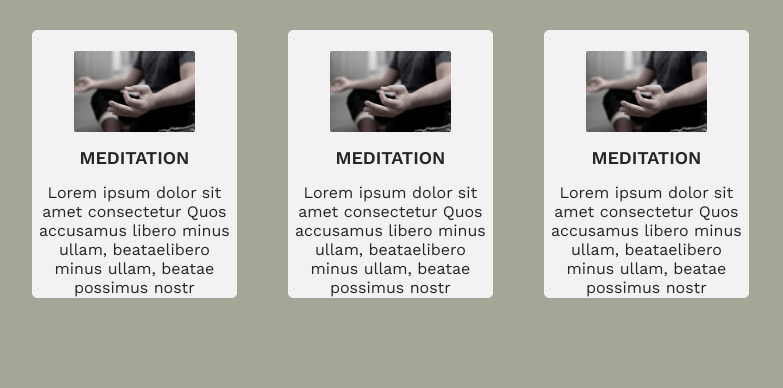
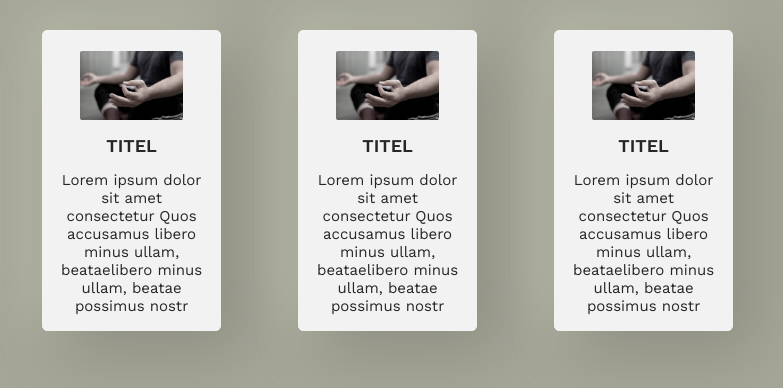
Before and after one commit to dajanaheinze/capstone-project, a React (Create React App) app: page / in a window 1280 px wide. Shown: the top 388 px of the page, without its empty margins (8-791 px from the left). Built offline with nearby package versions, Linux system fonts and the light colour scheme.

Commit message:
Fixed Color Var

```diff
--- a/src/GlobalStyles.js
+++ b/src/GlobalStyles.js
@@ -9,34 +9,21 @@ export default createGlobalStyle`
 body {
     margin:0;
     font-size: 112.5%;
-    background-color: #A5A697;
-    color: #262626;
+    background-color: var(--primary-background);
+    color: var(--primary-text);
+}
 
+ :root {
+    --primary-background: #A5A697;
+    --secendary-background: #F2F2F2;
+    --primary-text: #262626;
+    --primary-border: #F2F2F2;
+    --primary-shadow: #8c8d80;
+    --secendary-shadow: #bebfae;
 
-/* :root {
-    --background-primary: #A5A697;
-    --background-secendary: #F2F2F2;
-    --text-primary: #262626;
-    --border-primary: #F2F2F2;*/
+    --primary-black: #0D0D0D;
+    --primary-anthrazit: #262626;
+    --primary-white:  #F2F2F2;
 
 }
 `
-
-
-
-/*
-Color Theme Swatches in Hex
-.KOTLIC-LAMP-1-hex lightkhaki{ color: #BFBFAA; }
-.KOTLIC-LAMP-2-hex middlkhaki{ color: #A5A697; }
-.KOTLIC-LAMP-3-hex darkkhaki{ color: #73715F; }
-.KOTLIC-LAMP-4-hex white{ color: #F2F2F2; }
-.KOTLIC-LAMP-5-hex black{ color: #0D0D0D; }
-.anthrazit color: #262626;
-*/
-
-/* Color Theme Swatches in Hex
-.dunkelgrauer-Hintergrund-1-hex  { color: #595859; }
-.dunkelgrauer-Hintergrund-2-hex { color: #73663F; }
-.dunkelgrauer-Hintergrund-3-hex { color: #F2F2F2; }
-.dunkelgrauer-Hintergrund-4-hex { color: #A6A6A6; }
-.dunkelgrauer-Hintergrund-5-hex { color: #737373; }*/
--- a/src/TutorialTemplate.js
+++ b/src/TutorialTemplate.js
@@ -7,7 +7,7 @@ export default function TutorialTemplate (){
     return (
     <TutorialWrapper>
         <img src={meditation} alt=""/>
-        <h2>Meditation</h2>
+        <h2>Titel</h2>
         <p>Lorem ipsum dolor sit amet consectetur Quos accusamus libero minus ullam, beataelibero minus ullam, beatae possimus nostr</p>
     </TutorialWrapper>
     )
@@ -15,20 +15,21 @@ export default function TutorialTemplate (){
 
 const TutorialWrapper = styled.div`
     display: grid;
-    border: 1px solid #F2F2F2;
-    background-color: #F2F2F2;
+    border: 1px solid var(--primary-border);
+    background-color: var(--secendary-background);
     border-radius: 5px;
-    margin-left: 40px;
+    box-shadow:  20px 20px 60px var(--primary-shadow),
+                -10px -10px 50px var(--secendary-shadow);
+    margin-left: 50px;
     margin-top: 30px;
+    padding:0 15px 15px 15px;
     place-items: center;
-    width: 80%;
+    width: 70%;
 
     img {
         border-radius: 2px;
         margin-top: 20px;
-        width: 60%;
-
-
+        width: 70%;
     }
 
     h2 {
@@ -38,11 +39,9 @@ const TutorialWrapper = styled.div`
     }
 
     p {
-        font-size: 16px;
+        font-size: 15px;
         margin: 0;
         padding: 0;
         text-align: center;
     }
-
-
 `
```
